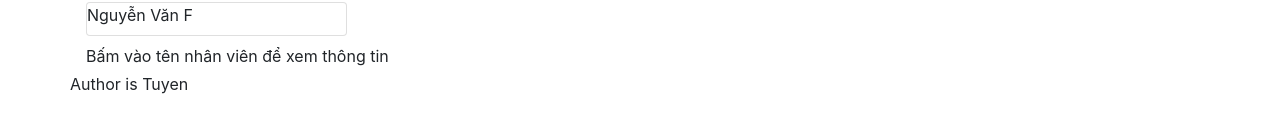
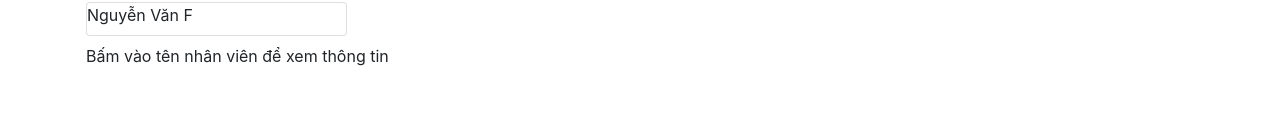
Before and after one commit to TuyenLaXuyen/lab_reactJS, a React (Create React App) app: page / in a window 1280 px wide. Shown: the part 268-400 px from the top of the page. Built offline with nearby package versions, Linux system fonts and the light colour scheme.

Commit message:
update lan 4

```diff
--- a/src/components/StaffLishComponent.js
+++ b/src/components/StaffLishComponent.js
@@ -69,7 +69,6 @@ class StaffList extends Component {
             ? this.renderStaff(this.state.selectedStaff)
             : "Bấm vào tên nhân viên để xem thông tin"}
         </div>
-        <div className="row">Author is Tuyen</div>
       </div>
     );
   }
```
